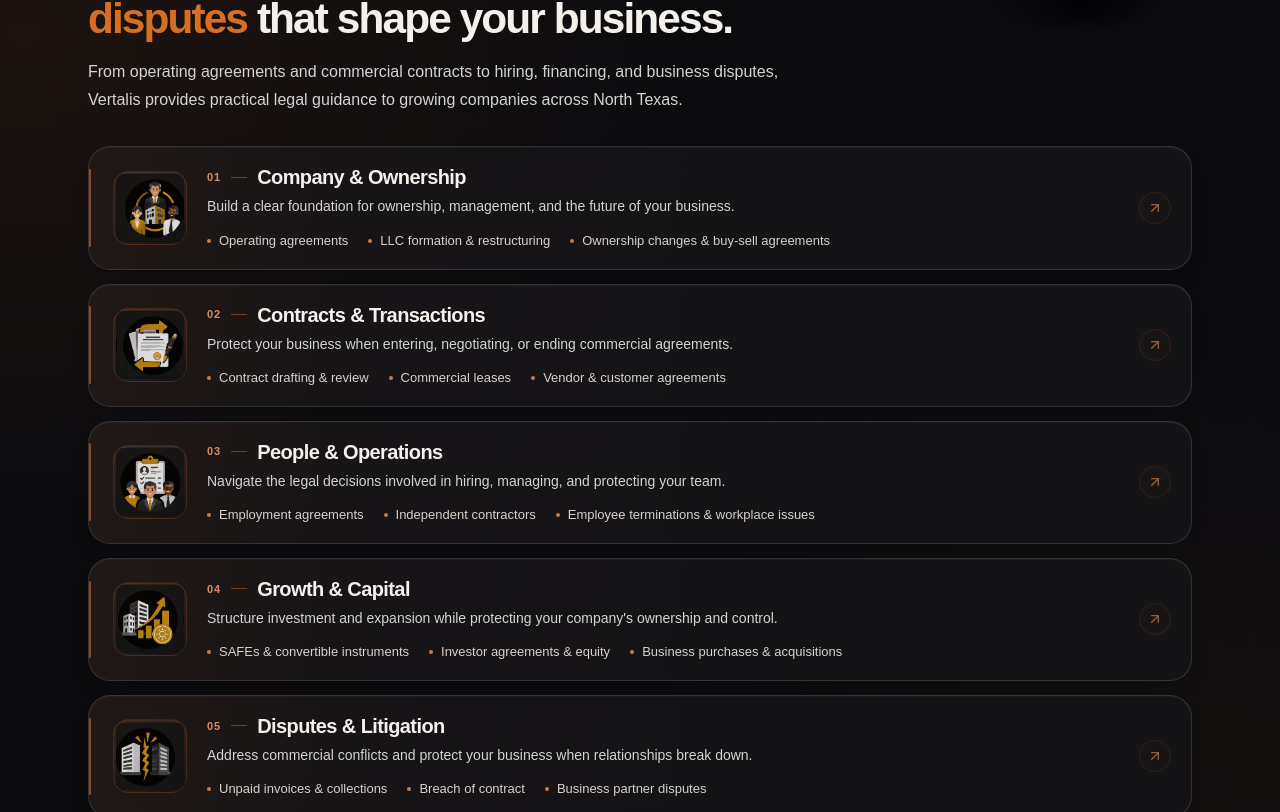
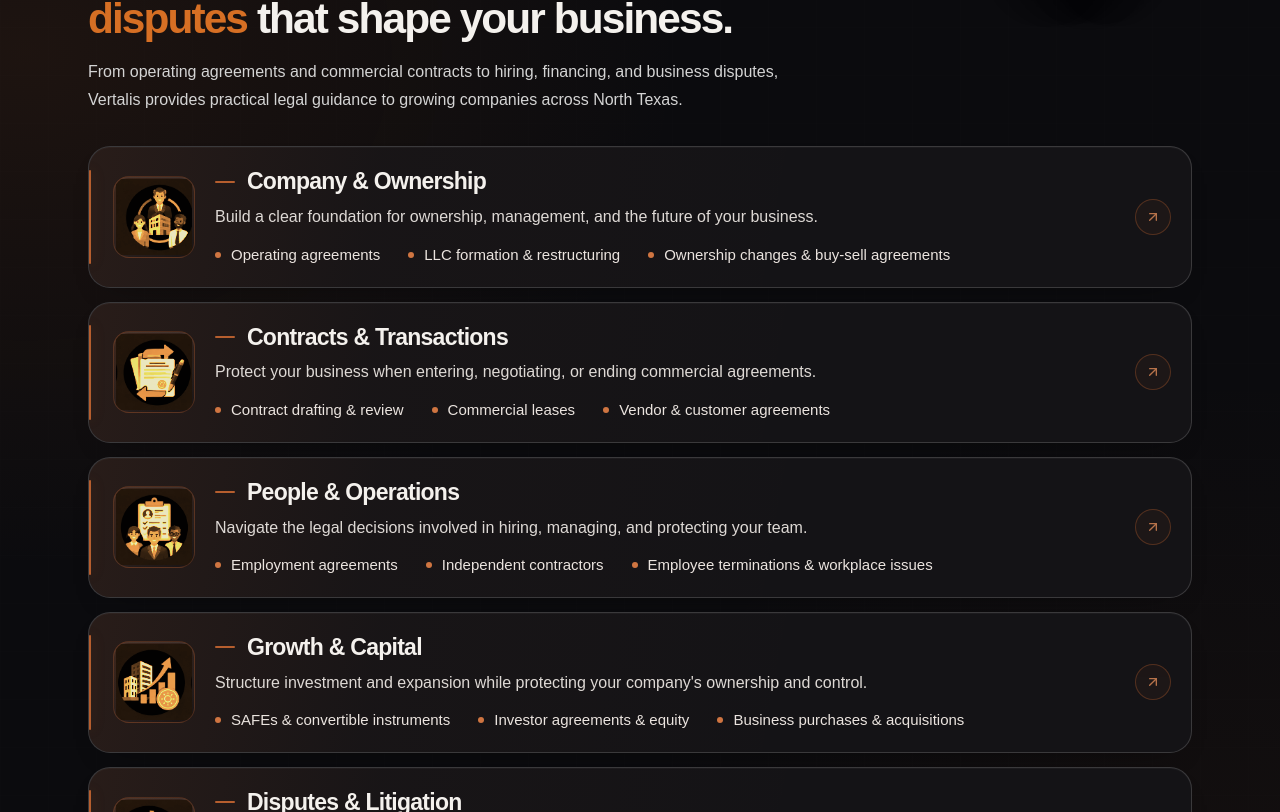
Before and after one commit to timntbb/vertalis-website, a Next.js app: page / in a window 1280 px wide. Shown: the part 848-1660 px from the top of the page. Built offline with nearby package versions, Linux system fonts and the light colour scheme.

Commit message:
Refine branded services: remove numbers, copper icons, increase copy legibility

```diff
--- a/app/page.tsx
+++ b/app/page.tsx
@@ -815,42 +815,44 @@ export default function Home() {
             </div>
 
             <div className="mt-8 grid gap-3.5">
-              {practices.map((practice, index) => {
+              {practices.map((practice) => {
                 const copy = homepageServiceCopy[practice.slug];
                 return (
                   <Link
                     key={practice.slug}
                     href={`/services/${practice.slug}`}
                     aria-label={`Explore ${practice.title} legal services`}
-                    className="group relative isolate block overflow-hidden rounded-[22px] border border-white/[0.13] bg-[#141316] px-4 py-4 shadow-[0_12px_34px_-26px_rgba(0,0,0,0.9),inset_0_1px_0_rgba(255,255,255,0.035)] transition-[border-color,background-color,box-shadow,transform] duration-250 ease-out hover:-translate-y-[1px] hover:border-[#c06020]/65 hover:bg-[#191416] hover:shadow-[0_18px_45px_-27px_rgba(192,96,32,0.28),inset_0_1px_0_rgba(255,255,255,0.06)] focus-visible:outline-none focus-visible:ring-2 focus-visible:ring-[#d66f24] sm:px-5 md:px-6 md:py-[18px]"
+                    className="group relative isolate block overflow-hidden rounded-[22px] border border-white/[0.16] bg-[#141316] px-4 py-4 shadow-[0_12px_34px_-26px_rgba(0,0,0,0.9),inset_0_1px_0_rgba(255,255,255,0.035)] transition-[border-color,background-color,box-shadow,transform] duration-300 ease-out hover:-translate-y-[1px] hover:border-[#B65E2E]/75 hover:bg-[#191416] hover:shadow-[0_18px_45px_-27px_rgba(192,96,32,0.30),inset_0_1px_0_rgba(255,255,255,0.07)] focus-visible:outline-none focus-visible:ring-2 focus-visible:ring-[#B65E2E] sm:px-5 md:px-6 md:py-5"
                   >
-                    <div className="pointer-events-none absolute inset-0 -z-10 bg-[linear-gradient(100deg,rgba(192,96,32,0.11),rgba(192,96,32,0.025)_25%,transparent_58%)] opacity-70 transition-opacity duration-300 group-hover:opacity-100" aria-hidden="true" />
-                    <span className="pointer-events-none absolute bottom-[18%] left-0 top-[18%] w-[2px] rounded-full bg-[#b65e2e]/70 transition-colors group-hover:bg-[#ed965c]" aria-hidden="true" />
-                    <div className="relative flex items-center gap-4 pr-8 sm:gap-5 sm:pr-10">
-                      <div className="hidden h-[74px] w-[74px] shrink-0 items-center justify-center overflow-hidden rounded-2xl border border-[#c06020]/20 bg-[linear-gradient(155deg,rgba(192,96,32,0.14),rgba(255,255,255,0.025)_65%,rgba(5,5,7,0.3))] shadow-[inset_0_1px_0_rgba(255,255,255,0.08)] sm:flex">
+                    <div className="pointer-events-none absolute inset-0 -z-10 bg-[linear-gradient(100deg,rgba(182,94,46,0.15),rgba(182,94,46,0.03)_26%,transparent_65%)] opacity-85 transition-opacity duration-300 group-hover:opacity-100" aria-hidden="true" />
+                    <span className="pointer-events-none absolute bottom-[16%] left-0 top-[16%] w-[2px] rounded-full bg-[#B65E2E] shadow-[0_0_14px_rgba(182,94,46,0.28)] transition-[background-color,box-shadow] group-hover:bg-[#e68b56] group-hover:shadow-[0_0_18px_rgba(182,94,46,0.48)]" aria-hidden="true" />
+
+                    <div className="relative flex items-center gap-4 pr-6 sm:gap-5 sm:pr-12">
+                      <div className="hidden h-[82px] w-[82px] shrink-0 items-center justify-center overflow-hidden rounded-2xl border border-[#B65E2E]/30 bg-[linear-gradient(155deg,rgba(182,94,46,0.16),rgba(255,255,255,0.025)_65%,rgba(5,5,7,0.3))] shadow-[inset_0_1px_0_rgba(255,255,255,0.08)] sm:flex">
                         <Image
                           src={practice.image}
                           alt=""
-                          width={84}
-                          height={84}
-                          className="h-[68px] w-[68px] object-contain opacity-85 transition-[transform,opacity] duration-300 group-hover:scale-[1.06] group-hover:opacity-100"
+                          width={88}
+                          height={88}
+                          className="h-[76px] w-[76px] object-contain opacity-95 [filter:grayscale(1)_sepia(1)_saturate(2.8)_hue-rotate(-12deg)_brightness(0.96)] transition-[transform,opacity] duration-300 group-hover:scale-[1.055] group-hover:opacity-100"
                         />
                       </div>
+
                       <div className="min-w-0 flex-1">
-                        <div className="flex items-center gap-2.5">
-                          <span className="text-[11px] font-semibold tabular-nums tracking-[0.09em] text-[#d58e62]">{String(index + 1).padStart(2, "0")}</span>
-                          <span className="hidden h-px w-4 bg-[#c06020]/55 sm:block" aria-hidden="true" />
-                          <h3 className="text-lg font-semibold leading-6 tracking-[-0.03em] text-[#f4f1ed] transition-colors group-hover:text-white md:text-[20px]">
+                        <div className="flex items-center gap-3">
+                          <span className="hidden h-[2px] w-5 shrink-0 rounded-full bg-[#B65E2E] sm:block" aria-hidden="true" />
+                          <h3 className="text-[20px] font-bold leading-tight tracking-[-0.032em] text-[#f4f1ed] transition-colors group-hover:text-white md:text-[23px]">
                             {practice.title}
                           </h3>
                         </div>
-                        <p className="mt-1.5 max-w-[850px] text-[13px] leading-[1.65] text-neutral-300 md:text-sm">
+
+                        <p className="mt-2 max-w-[870px] text-[15px] font-medium leading-[1.65] text-[#ded9d5] md:text-[16px]">
                           {copy.description}
                         </p>
-                        <ul className="mt-3 flex flex-wrap gap-x-5 gap-y-1.5 text-[12px] leading-5 text-[#d8d0cb] md:text-[13px]">
+                        <ul className="mt-3 flex flex-wrap gap-x-5 gap-y-1.5 text-[14px] font-medium leading-6 text-[#ebe4df] md:gap-x-7 md:text-[15px]">
                           {copy.examples.map((example) => (
-                            <li key={example} className="inline-flex items-center gap-2">
-                              <span className="h-1 w-1 shrink-0 rounded-full bg-[#c77b4b]" aria-hidden="true" />
+                            <li key={example} className="inline-flex items-center gap-2.5">
+                              <span className="h-1.5 w-1.5 shrink-0 rounded-full bg-[#cf7541]" aria-hidden="true" />
                               {example}
                             </li>
                           ))}
@@ -858,7 +860,7 @@ export default function Home() {
                       </div>
                     </div>
                     <span
-                      className="pointer-events-none absolute right-4 top-4 flex h-8 w-8 items-center justify-center rounded-full border border-[#c06020]/20 bg-[#c06020]/[0.055] text-[#d68a58] opacity-65 transition-[background-color,border-color,color,opacity,transform] duration-200 group-hover:-translate-y-0.5 group-hover:translate-x-0.5 group-hover:border-[#c06020]/65 group-hover:bg-[#c06020]/15 group-hover:text-[#f2b48d] group-hover:opacity-100 group-focus-visible:opacity-100 sm:right-5 sm:top-1/2 sm:-translate-y-1/2 sm:group-hover:-translate-y-[calc(50%+2px)]"
+                      className="pointer-events-none absolute right-4 top-4 flex h-9 w-9 items-center justify-center rounded-full border border-[#B65E2E]/45 bg-[#B65E2E]/[0.08] text-[#df8a57] opacity-80 transition-[background-color,border-color,color,opacity,transform] duration-200 group-hover:-translate-y-0.5 group-hover:translate-x-0.5 group-hover:border-[#B65E2E]/80 group-hover:bg-[#B65E2E]/20 group-hover:text-[#f2b48d] group-hover:opacity-100 group-focus-visible:opacity-100 sm:right-5 sm:top-1/2 sm:-translate-y-1/2 sm:group-hover:-translate-y-[calc(50%+2px)]"
                       aria-hidden="true"
                     >
                       <ArrowUpRight className="h-4 w-4" />
```
